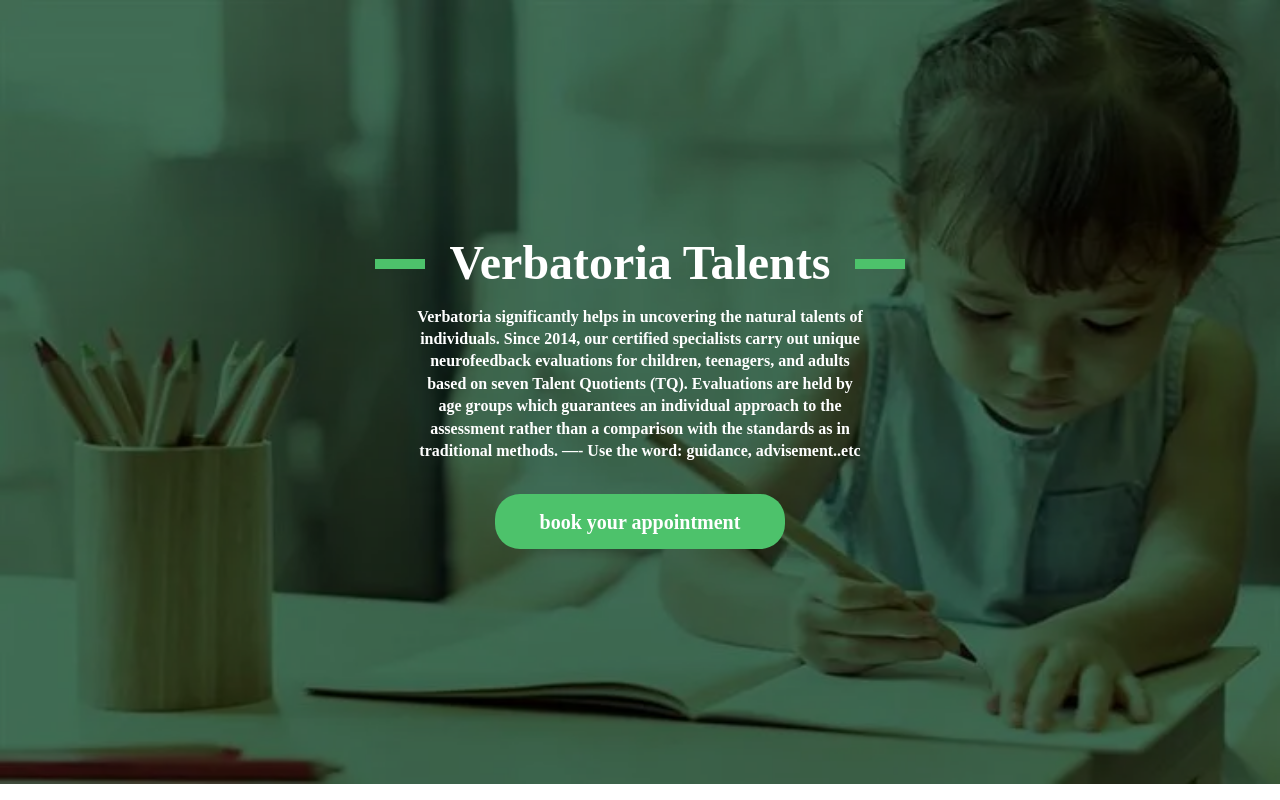
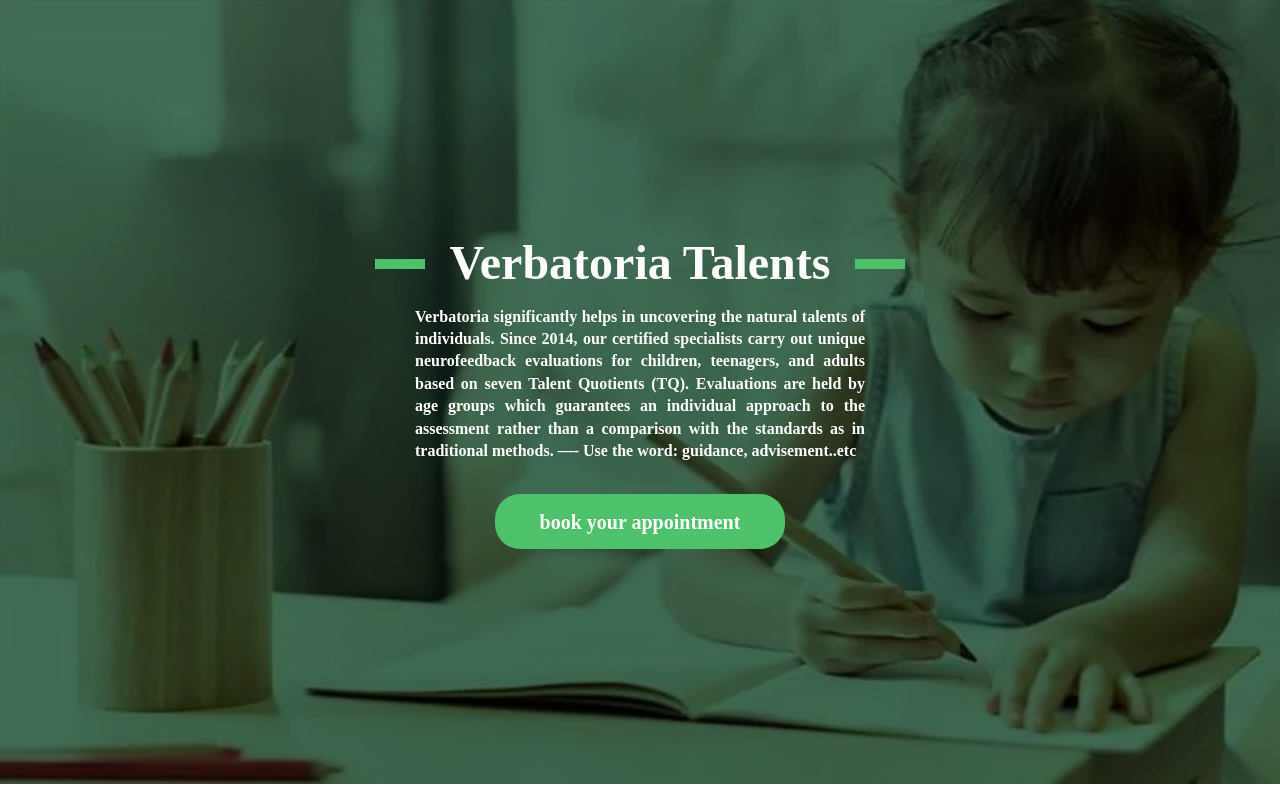
Before and after one commit to Abdulrahman14Salah/Verbatoria-Slider, a PHP site: page / in a window 1280 px wide. Run offline with PHP 8.4, Linux system fonts and the light colour scheme.

Commit message:
Handel P & Add Font 'serif'

```diff
--- a/main.css
+++ b/main.css
@@ -2,7 +2,9 @@
   box-sizing: border-box;
   padding: 0;
   margin: 0;
-
+}
+body {
+  font-family: serif;
 }
 .mainSlider .main-content {
   min-height: 98vh;
@@ -48,7 +50,7 @@
   right: -75px;
 }
 .mainSlider .main-content .content p {
-    text-align: center;
+  text-align: justify;
   color: white;
   line-height: 1.4;
   font-weight: 600;
```
Lines whose indentation alone changed are shown as unchanged.
